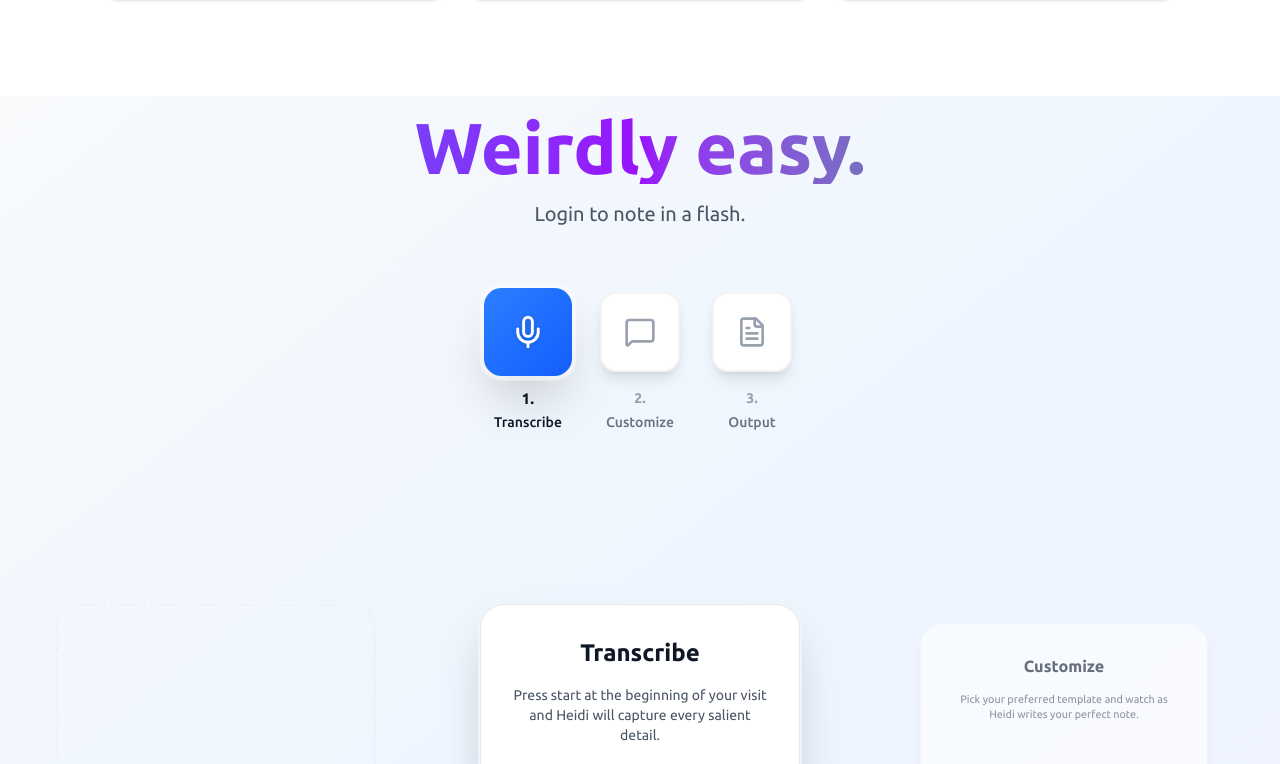
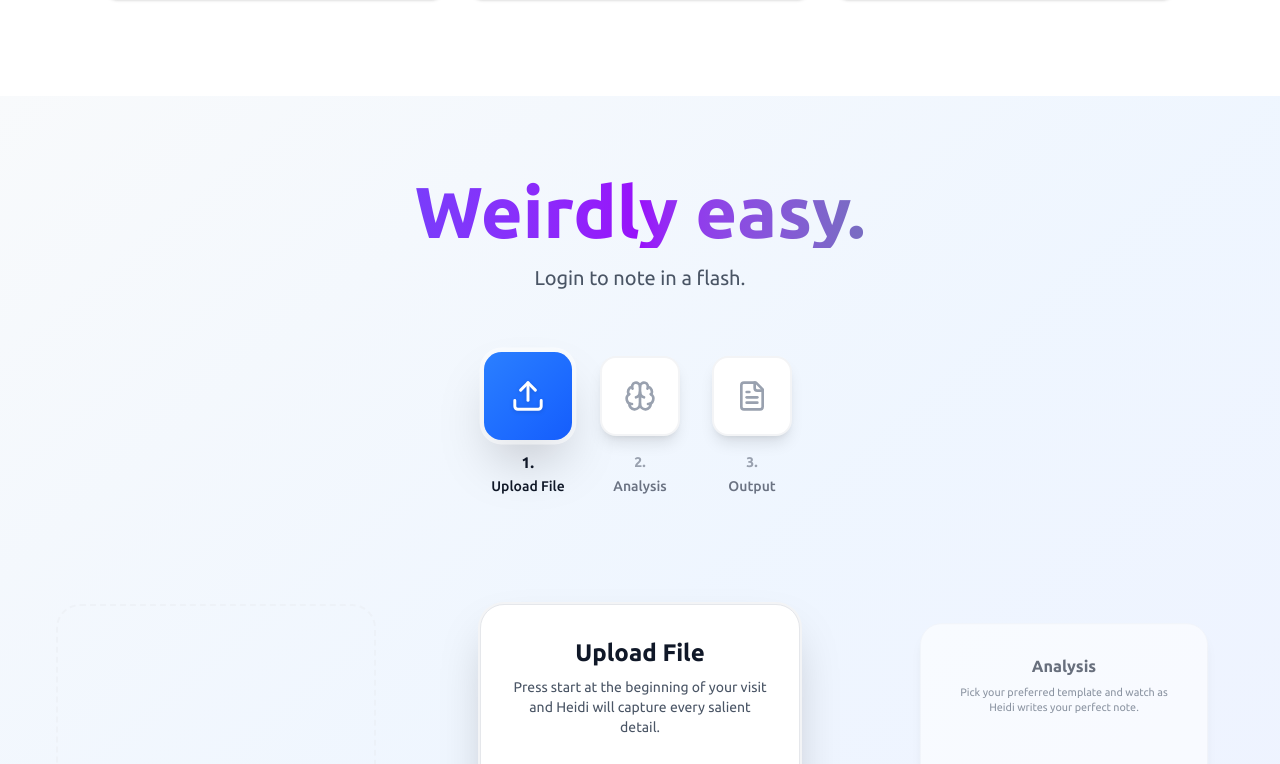
Before and after one commit to rakibulhasan933/healthzenix, a Next.js app: page / in a window 1280 px wide. Shown: the part 3796-4560 px from the top of the page. Built offline with nearby package versions, Linux system fonts and the light colour scheme.

Commit message:
carousel

```diff
--- a/src/components/demo-carousel.tsx
+++ b/src/components/demo-carousel.tsx
@@ -1,33 +1,33 @@
 "use client"
 
 import { useState } from "react"
-import { Mic, MessageSquare, FileText } from "lucide-react"
+import { Mic, MessageSquare, FileText, Upload, Brain } from "lucide-react"
 import { cn } from "@/lib/utils"
 
 const steps = [
     {
         id: 1,
-        title: "Transcribe",
+        title: "Upload File",
         description: "Press start at the beginning of your visit and Heidi will capture every salient detail.",
-        icon: Mic,
+        icon: Upload,
         color: "from-blue-500 to-blue-600",
         bgColor: "bg-blue-600",
     },
     {
         id: 2,
-        title: "Customize",
+        title: "Analysis",
         description: "Pick your preferred template and watch as Heidi writes your perfect note.",
-        icon: MessageSquare,
-        color: "from-purple-500 to-purple-600",
-        bgColor: "bg-purple-600",
+        icon: Brain,
+        color: "from-blue-500 to-blue-600",
+        bgColor: "bg-blue-600",
     },
     {
         id: 3,
         title: "Output",
         description: "Ask Heidi questions about your patient and get instant, accurate answers for better care.",
         icon: FileText,
-        color: "from-green-500 to-green-600",
-        bgColor: "bg-green-600",
+        color: "from-blue-500 to-blue-600",
+        bgColor: "bg-blue-600",
     },
 ]
 
@@ -96,7 +96,7 @@ export default function TransitionCarousel() {
                 >
 
 
-                    <div className="relative text-center space-y-4">
+                    <div className="relative text-center space-y-2">
                         <h3
                             className={cn("font-bold text-gray-900 transition-all duration-500", isCenter ? "text-2xl" : "text-lg")}
                         >
@@ -127,9 +127,10 @@ export default function TransitionCarousel() {
     }
 
     return (
-        <div className="min-h-screen bg-gradient-to-br from-slate-50 via-blue-50 to-indigo-50 flex flex-col items-center justify-center p-4">
-            <div className="max-w-7xl w-full">
+        <div className="min-h-screen py-5 md:py-20 bg-gradient-to-br from-slate-50 via-blue-50 to-indigo-50 flex flex-col items-center justify-center p-4">
+            <div className="w-full">
                 {/* Header */}
+
                 <div className="text-center mb-16">
                     <h1 className="text-6xl md:text-7xl font-bold bg-gradient-to-r from-blue-600 via-purple-600 to-green-600 bg-clip-text text-transparent mb-4">
                         Weirdly easy.
@@ -138,7 +139,7 @@ export default function TransitionCarousel() {
                 </div>
 
                 {/* Always Visible Icons */}
-                <div className="flex justify-center items-center gap-8 mb-16">
+                <div className="flex justify-center items-center gap-8">
                     {steps.map((step) => {
                         const IconComponent = step.icon
                         const isActive = activeStep === step.id
```
